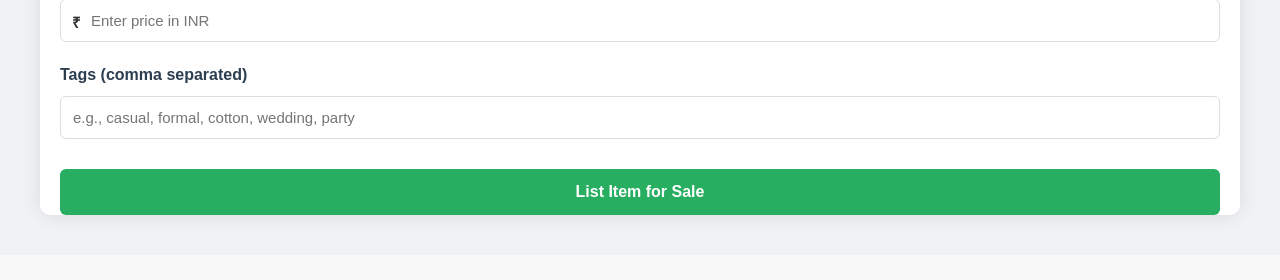
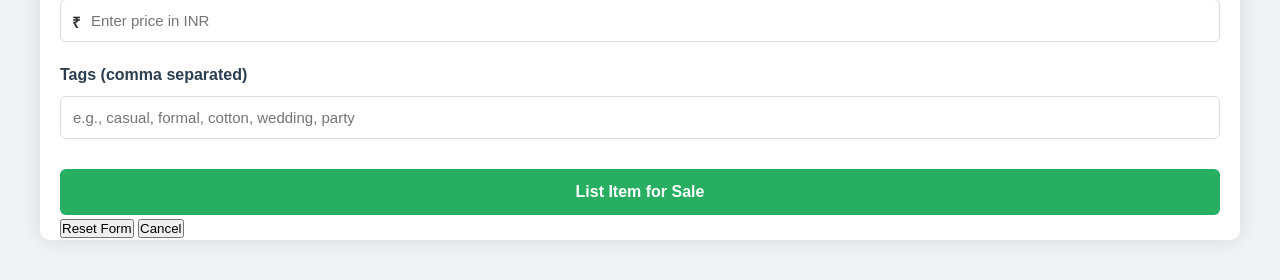
Before and after one commit to ManavAIML/Odoo-hackathon-2025, a Flask app: template templates/add_item.html in a window 1280 px wide. Shown: the part 885-1165 px from the top of the page. Before the commit the page ends 1107 px from the top, so only its background shows below. Run offline with Flask 3, Linux system fonts and the light colour scheme; the template is opened without the code that fills it, so the values that code supplies are empty.

Commit message:
Update 1 add_item.html

```diff
--- a/templates/add_item.html
+++ b/templates/add_item.html
@@ -109,8 +109,10 @@
                 <input type="text" id="tags" name="tags" placeholder="e.g., casual, formal, cotton, wedding, party">
             </div>
 
-            <div class="form-group">
+            <div class="form-group button-container">
                 <button type="submit" class="submit-btn">List Item for Sale</button>
+                <button type="reset" class="reset-btn">Reset Form</button>
+                <button type="button" class="cancel-btn">Cancel</button>
             </div>
         </form>
     </div>
@@ -175,6 +177,16 @@
             document.getElementById('femaleCategories').style.display = 'none';
         });
 
+        // Cancel button functionality
+        document.querySelector('.cancel-btn').addEventListener('click', function() {
+            if (confirm('Are you sure you want to cancel? All entered data will be lost.')) {
+                document.getElementById('itemForm').reset();
+                document.getElementById('imagePreview').style.display = 'none';
+                document.getElementById('maleCategories').style.display = 'none';
+                document.getElementById('femaleCategories').style.display = 'none';
+            }
+        });
+
         // Initialize by hiding both category sections
         document.getElementById('maleCategories').style.display = 'none';
         document.getElementById('femaleCategories').style.display = 'none';
```
